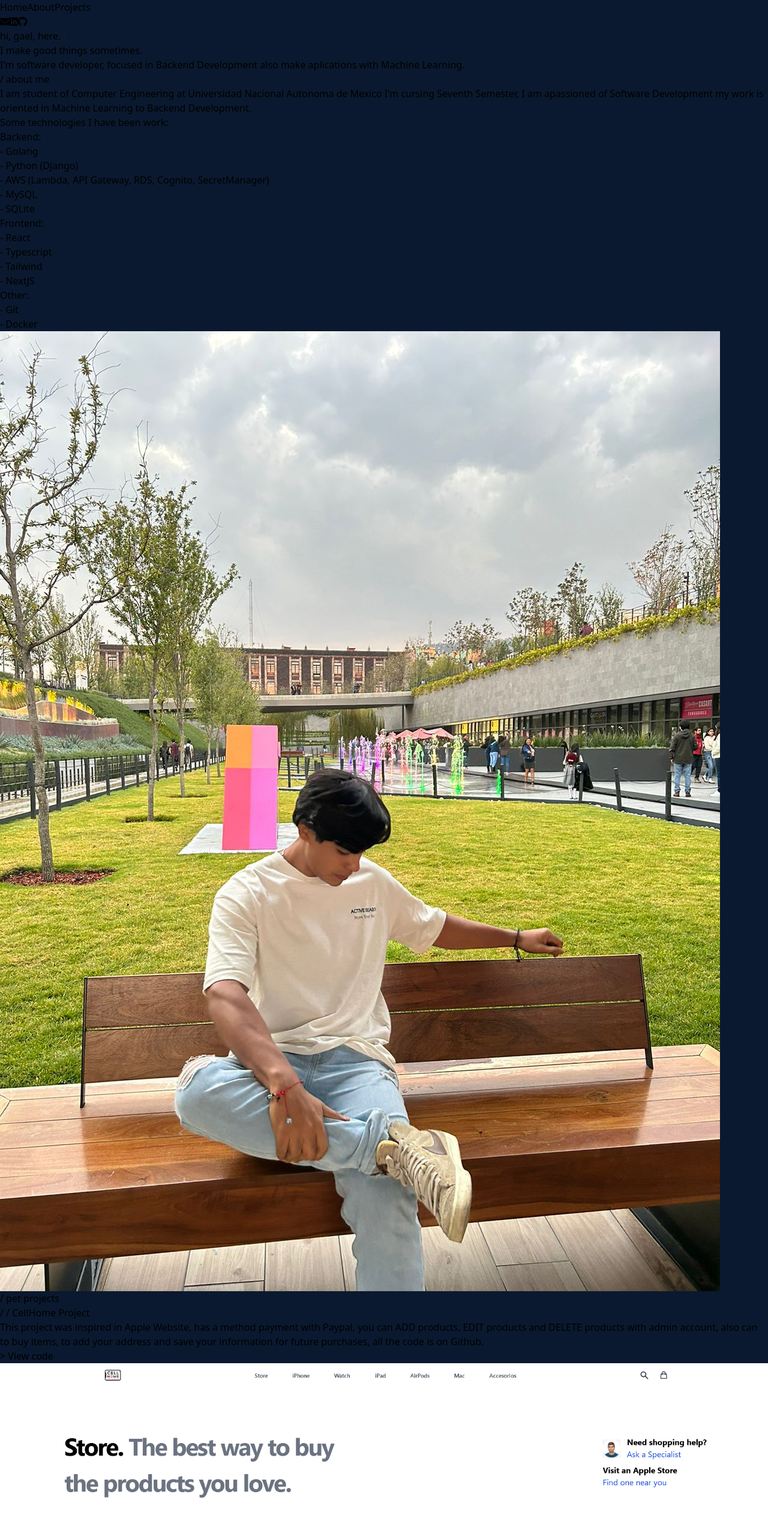
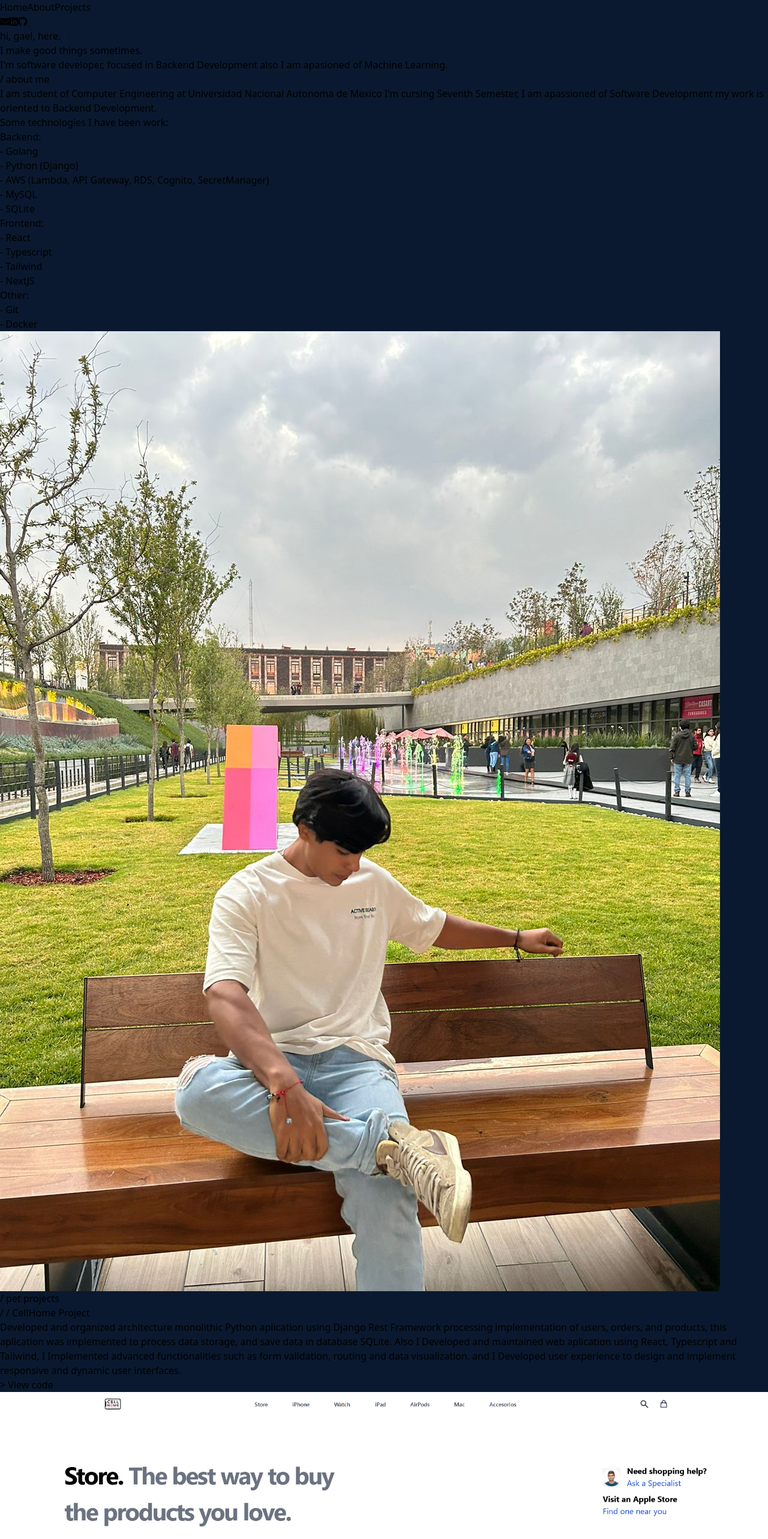
Before and after one commit to gaelzamora/portfolio, a React (Vite) app: page / in a window 1280 px wide. Shown: the top 2565 px of the page at 60% size. Built offline with nearby package versions, Linux system fonts and the light colour scheme.

Commit message:
last changes

```diff
--- a/src/assets/data/data.tsx
+++ b/src/assets/data/data.tsx
@@ -32,7 +32,7 @@ export const otherTechnologies = [
 ]
 
 export const projectImage = [
-    {name: 'CellHome Project', images: [cellhome_image,cellhome_store,cellhome_login,cellhome_product,cellhome_to_cart, cellhome_bag, cellhome_search, cellhome_admin], description: "This project was inspired in Apple Website, has a method payment with Paypal, you can ADD products, EDIT products and DELETE products with admin account, also can to buy items, to add your address and save your information for future purchases, all the code is on Github." ,link: 'https://github.com/gaelzamora/cellhome_project', technologies: [python, react, tailwind, typescript]}
+    {name: 'CellHome Project', images: [cellhome_image,cellhome_store,cellhome_login,cellhome_product,cellhome_to_cart, cellhome_bag, cellhome_search, cellhome_admin], description: "Developed and organized architecture monolithic Python aplication using Django Rest Framework processing implementation of users, orders, and products, this aplication was implemented to process data storage, and save data in database SQLite. Also I Developed and maintained web aplication using React, Typescript and Tailwind, I Implemented advanced functionalities such as form validation, routing and data visualization. and I Developed user experience to design and implement responsive and dynamic user interfaces." ,link: 'https://github.com/gaelzamora/cellhome_project', technologies: [python, react, tailwind, typescript]}
 ]
 
 export const projects = [
--- a/src/components/About.tsx
+++ b/src/components/About.tsx
@@ -30,7 +30,7 @@ function About() {
                     className="col-span-2 text-gray-400 tracking-wide"
 
                 >
-                    <p className="text-justify">I am student of Computer Engineering at <span className="text-green-400">Universidad Nacional Autonoma de Mexico</span> I'm cursing Seventh Semester, I am apassioned of Software Development my work is oriented in Machine Learning to <span className="text-green-400">Backend Development.</span></p>
+                    <p className="text-justify">I am student of Computer Engineering at <span className="text-green-400">Universidad Nacional Autonoma de Mexico</span> I'm cursing Seventh Semester, I am apassioned of Software Development my work is oriented to <span className="text-green-400">Backend Development.</span></p>
                     <p className="mt-3">Some technologies I have been work: </p>
                     <div className="grid md:grid-cols-3 md:auto-rows-[300px] gap-5 mt-5" ref={textRef}>
                         <div className="max-w-[300px]">
--- a/src/components/Home.tsx
+++ b/src/components/Home.tsx
@@ -14,7 +14,7 @@ function Home() {
         </h1>
         <div className="text-gray-400">
             <p className="mt-5 text-5xl">I make good things sometimes.</p>
-            <p className="mt-5 text-2xl md:max-w-[70%] mx-auto md:text-center text-justify">I'm software developer, focused in Backend Development also make aplications with Machine Learning.</p>
+            <p className="mt-5 text-2xl md:max-w-[70%] mx-auto md:text-center text-justify">I'm software developer, focused in Backend Development also I am apasioned of Machine Learning.</p>
         </div>
     </section>
   )
--- a/src/components/Projects.tsx
+++ b/src/components/Projects.tsx
@@ -65,8 +65,6 @@ function Projects() {
                             navigation
                             pagination={{ clickable: true }}
                             scrollbar={{ draggable: true }}
-                            onSwiper={(swiper) => console.log(swiper)}
-                            onSlideChange={() => console.log('slide change')}
                             className="pt-5 relative"
                             >
                                 {project.images.map(image => (
```
